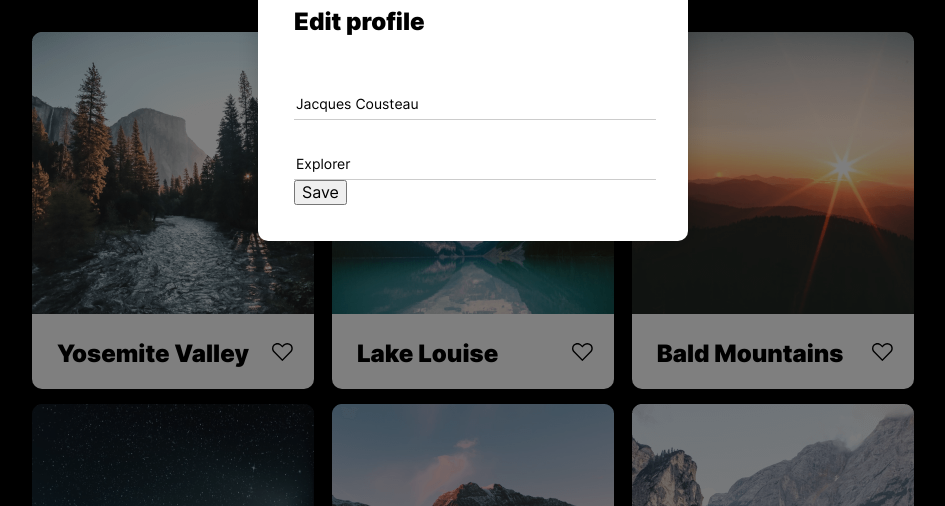
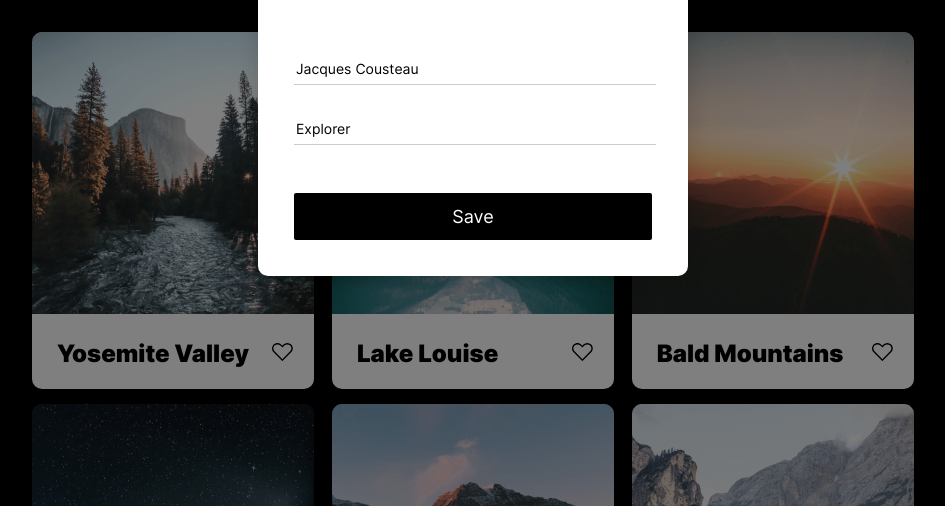
Before and after one commit to momofcats/web_project_4, a plain HTML site: page index.html in a window 1280 px wide. Shown: the part 294-800 px from the top of the page, without its empty margins (167-1112 px from the left). Drawn offline with Linux system fonts and the light colour scheme.

Commit message:
style: add styles to save button

```diff
--- /dev/null
+++ b/blocks/form/__submit-btn/form__submit-btn.css
@@ -0,0 +1,11 @@
+.form__submit-btn {
+  width: 100%;
+    background-color: #000;
+    border-radius: 2px;
+    color: #fff;
+    border-style: none;
+    font-weight: normal;
+    font-size: 18px;
+    line-height: 2.5;
+    margin-top: 48px;
+}
--- a/blocks/form/form.css
+++ b/blocks/form/form.css
@@ -1,2 +1,3 @@
 @import url('__title/form__title.css');
 @import url('__input/form__input.css');
+@import url('__submit-btn/form__submit-btn.css')
--- a/index.html
+++ b/index.html
@@ -9,12 +9,12 @@
   <body class="page">
     <div class="popup">
       <div class="popup__container">
-        <button class="popup__btn-close"></button>
+        <button class="popup__btn-close" type="button"></button>
         <form class="form" action="submit">
           <h2 class="form__title">Edit profile</h2>
           <input type="text" class="form__input" value="Jacques Cousteau">
           <input type="text" class="form__input" value="Explorer">
-          <button class="form__submit-btn type__submit">Save</button>
+          <button class="form__submit-btn" type="submit">Save</button>
         </form>
       </div>
     </div>
```
